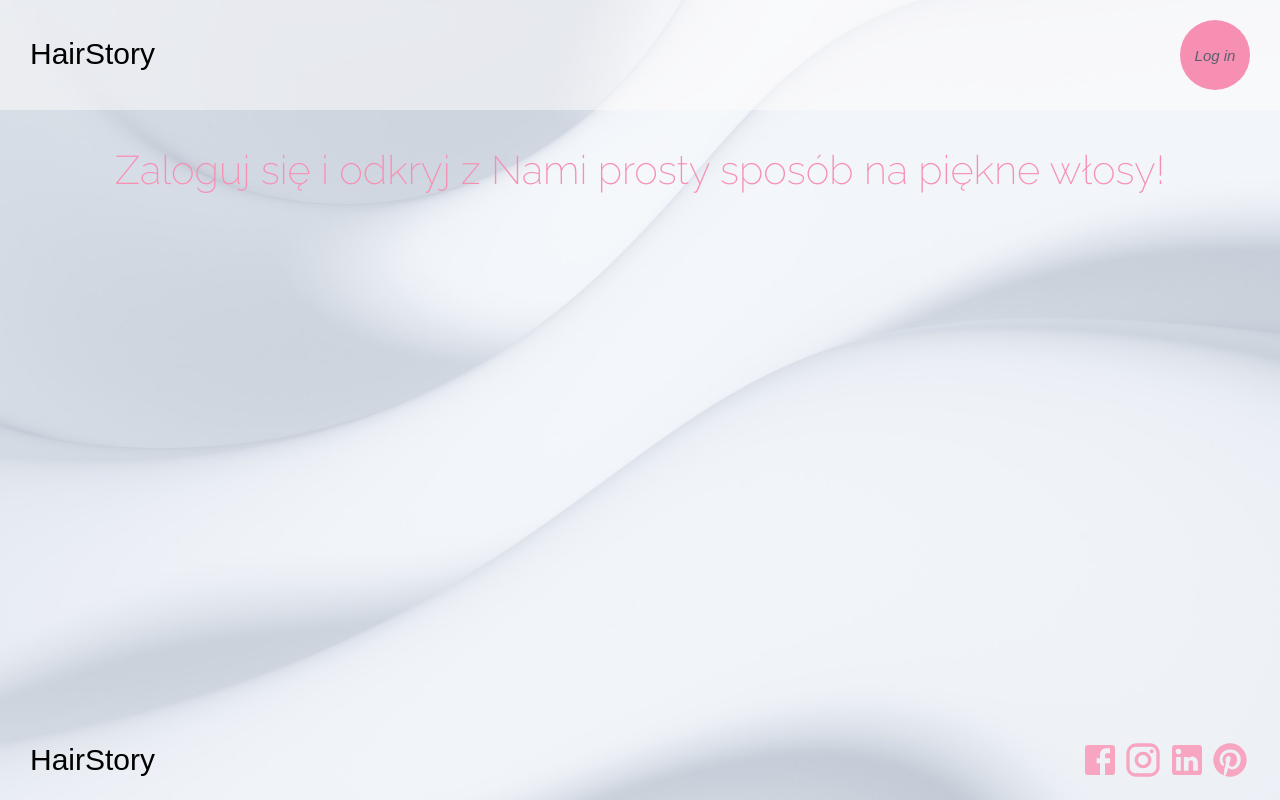
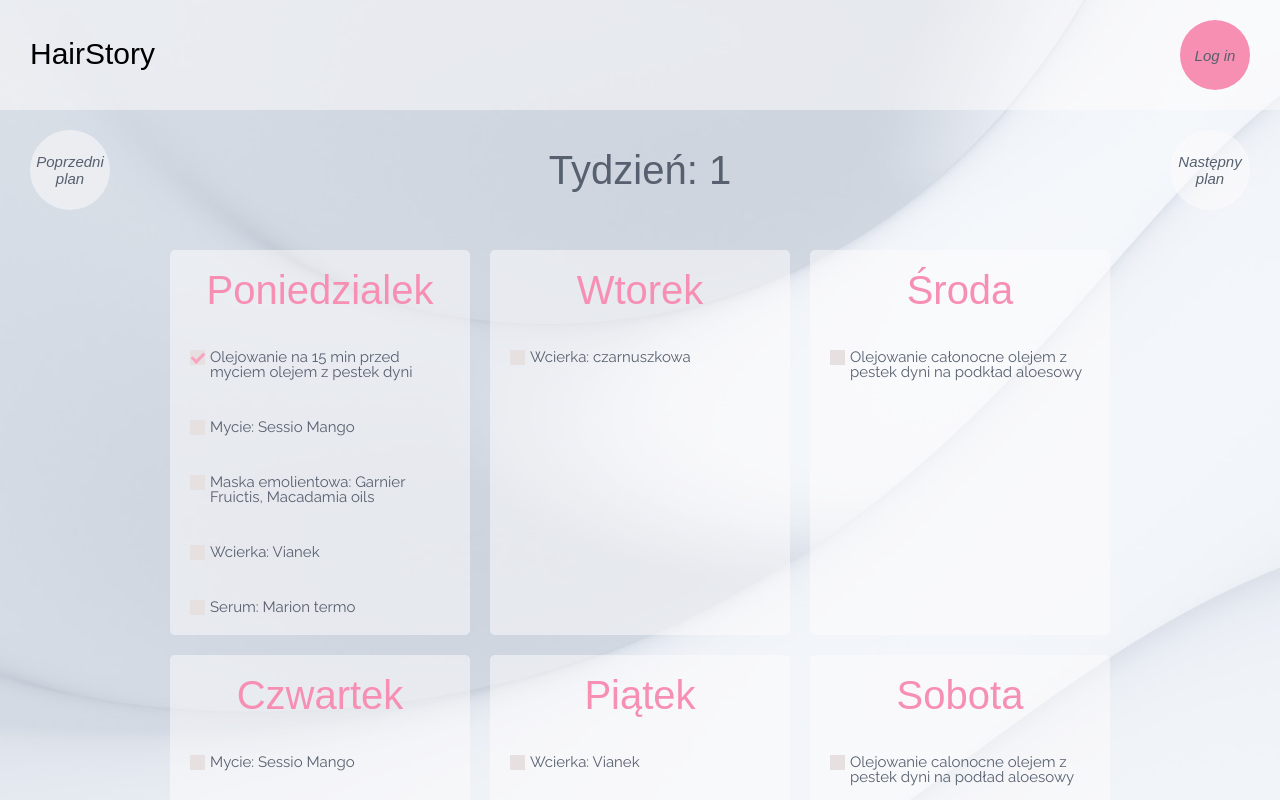
Before and after one commit to Julita1106/HairStory, a React (Create React App) app: page /1/plan in a window 1280 px wide. Shown: the top 800 px of the page. Built offline with nearby package versions, Linux system fonts and the light colour scheme; a web font is replaced by a local one.

Commit message:
added router and routes

```diff
--- a/src/App.js
+++ b/src/App.js
@@ -1,14 +1,25 @@
+import { BrowserRouter as Router, Switch, Route } from "react-router-dom";
+
+import { history } from "util/util";
 import { Navbar } from "./components/navbar/Navbar";
 import { InitialPage } from "./components/initialPage/InitialPage";
 import { Footer } from "./components/footer/Footer";
 import { Container } from "./components/container/Container";
+import { QuizPage } from "./components/quizPage/QuizPage";
+import { PlanPage } from "./components/planPage/PlanPage";
 
 function App() {
 	return (
 		<>
 			<Navbar />
 			<Container>
-				<InitialPage />
+				<Router history={history}>
+					<Switch>
+						<Route path='/' exact component={InitialPage} />
+						<Route path='/:userId/quiz' component={QuizPage} />
+						<Route path='/:userId/plan' component={PlanPage} />
+					</Switch>
+				</Router>
 			</Container>
 			<Footer />
 		</>
```
